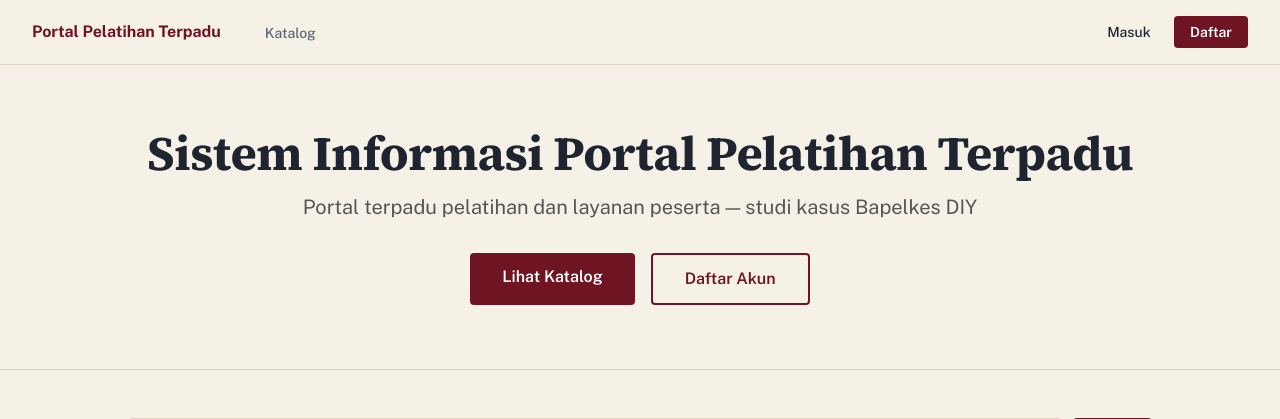
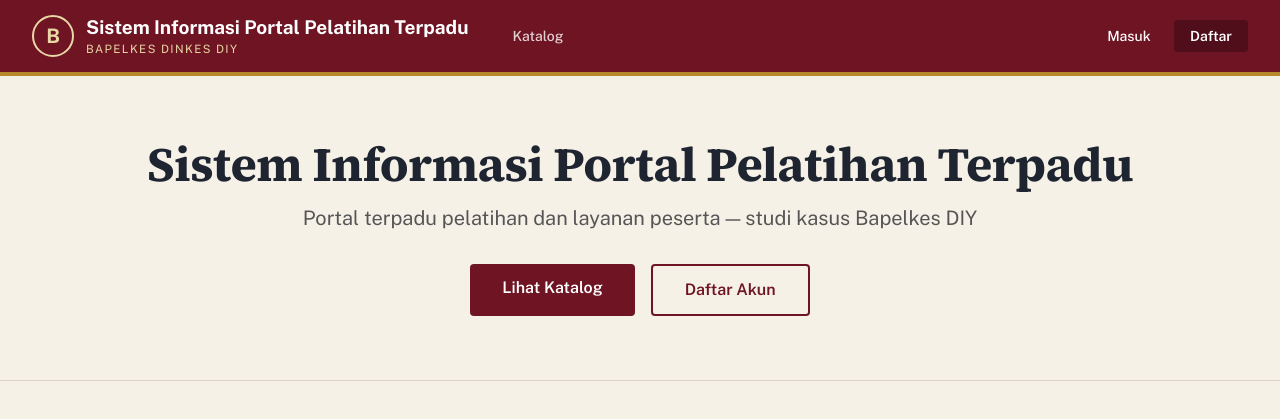
Before and after one commit to fc4stle/Bapelkes-ONE, a Laravel app: page / in a window 1280 px wide. Shown: the top 419 px of the page. Run offline with Laravel 12, Linux system fonts and the light colour scheme; data comes from the database, SQL or seed files in the repository; data that the repository does not hold is empty; style sheets or scripts are compiled from the project's sources.

Commit message:
feat: Langkah 2 - header dan navigasi redesain institusi (brand, nav links, dropdown, guest layout)

```diff
--- a/resources/views/components/dropdown-link.blade.php
+++ b/resources/views/components/dropdown-link.blade.php
@@ -1 +1 @@
-<a {{ $attributes->merge(['class' => 'block w-full px-4 py-2 text-start text-sm leading-5 text-[var(--color-text)] hover:bg-gray-100 focus:outline-none focus:bg-gray-100 transition duration-150 ease-in-out']) }}>{{ $slot }}</a>
+<a {{ $attributes->merge(['class' => 'block w-full px-4 py-2 text-start text-sm leading-5 text-[var(--color-text)] hover:bg-[var(--color-bg)] focus:outline-none focus:bg-[var(--color-bg)] transition duration-150 ease-in-out']) }}>{{ $slot }}</a>
--- a/resources/views/components/dropdown.blade.php
+++ b/resources/views/components/dropdown.blade.php
@@ -1,4 +1,4 @@
-@props(['align' => 'right', 'width' => '48', 'contentClasses' => 'py-1 bg-white'])
+@props(['align' => 'right', 'width' => '48', 'contentClasses' => 'py-1'])
 
 @php
 $alignmentClasses = match ($align) {
@@ -28,7 +28,7 @@ $width = match ($width) {
             class="absolute z-50 mt-2 {{ $width }} rounded-md shadow-lg {{ $alignmentClasses }}"
             style="display: none;"
             @click="open = false">
-        <div class="rounded-md ring-1 ring-black ring-opacity-5 {{ $contentClasses }}">
+        <div class="rounded-md {{ $contentClasses }}" style="background-color: var(--color-surface); border: 1px solid var(--color-line);">
             {{ $content }}
         </div>
     </div>
--- a/resources/views/components/nav-link.blade.php
+++ b/resources/views/components/nav-link.blade.php
@@ -2,8 +2,14 @@
 
 @php
 $classes = ($active ?? false)
-            ? 'inline-flex items-center px-1 pt-1 border-b-2 border-[var(--color-primary)] text-sm font-medium leading-5 text-[var(--color-text)] focus:outline-none focus:border-[var(--color-primary-hover)] transition duration-150 ease-in-out'
-            : 'inline-flex items-center px-1 pt-1 border-b-2 border-transparent text-sm font-medium leading-5 text-[var(--color-muted)] hover:text-[var(--color-text)] hover:border-[var(--color-line)] focus:outline-none focus:text-[var(--color-text)] focus:border-[var(--color-line)] transition duration-150 ease-in-out';
+            ? 'inline-flex items-center px-1 pt-1 border-b-4 text-sm font-medium leading-5 text-white focus:outline-none transition duration-150 ease-in-out'
+            : 'inline-flex items-center px-1 pt-1 border-b-4 border-transparent text-sm font-medium leading-5 text-white opacity-80 hover:opacity-100 focus:outline-none focus:opacity-100 transition duration-150 ease-in-out';
+@endphp
+
+@php
+if ($active ?? false) {
+    $classes .= ' border-[var(--color-gold-soft)]';
+}
 @endphp
 
 <a {{ $attributes->merge(['class' => $classes]) }}>
--- a/resources/views/components/responsive-nav-link.blade.php
+++ b/resources/views/components/responsive-nav-link.blade.php
@@ -2,8 +2,14 @@
 
 @php
 $classes = ($active ?? false)
-            ? 'block w-full ps-3 pe-4 py-2 border-l-4 border-[var(--color-primary)] text-start text-base font-medium text-[var(--color-primary)] bg-[#fdf2f4] focus:outline-none focus:text-[var(--color-primary-hover)] focus:bg-[#f8e8eb] focus:border-[var(--color-primary-hover)] transition duration-150 ease-in-out'
-            : 'block w-full ps-3 pe-4 py-2 border-l-4 border-transparent text-start text-base font-medium text-[var(--color-muted)] hover:text-[var(--color-text)] hover:bg-[var(--color-bg)] hover:border-[var(--color-line)] focus:outline-none focus:text-[var(--color-text)] focus:bg-[var(--color-bg)] focus:border-[var(--color-line)] transition duration-150 ease-in-out';
+            ? 'block w-full ps-3 pe-4 py-2 border-l-4 text-start text-base font-medium text-white focus:outline-none transition duration-150 ease-in-out'
+            : 'block w-full ps-3 pe-4 py-2 border-l-4 border-transparent text-start text-base font-medium text-white opacity-80 hover:opacity-100 focus:outline-none focus:opacity-100 transition duration-150 ease-in-out';
+@endphp
+
+@php
+if ($active ?? false) {
+    $classes .= ' border-[var(--color-gold-soft)]';
+}
 @endphp
 
 <a {{ $attributes->merge(['class' => $classes]) }}>
--- a/resources/views/layouts/navigation.blade.php
+++ b/resources/views/layouts/navigation.blade.php
@@ -1,14 +1,20 @@
-<nav x-data="{ open: false }" style="background-color: var(--color-bg); border-bottom: 1px solid var(--color-line);">
+<nav x-data="{ open: false }" style="background-color: var(--color-primary); border-bottom: 4px solid var(--color-accent);">
     <!-- Primary Navigation Menu -->
     <div class="max-w-7xl mx-auto px-4 sm:px-6 lg:px-8">
-        <div class="flex justify-between h-16">
-            <div class="flex">
-                <!-- Logo/Wordmark -->
-                <div class="shrink-0 flex items-center">
-                    <a href="/" class="font-bold text-sm sm:text-base" style="color: var(--color-primary);">
-                        Portal Pelatihan Terpadu
-                    </a>
-                </div>
+        <div class="flex justify-between" style="height: 72px;">
+            <div class="flex items-center">
+                <!-- Brand Circle + App Name -->
+                <a href="/" class="flex items-center gap-3 shrink-0">
+                    <!-- Circle Brand -->
+                    <div class="flex items-center justify-center w-[42px] h-[42px] rounded-full border-2" style="border-color: var(--color-gold-soft);">
+                        <span class="font-serif font-bold text-xl" style="color: var(--color-gold-soft);">B</span>
+                    </div>
+                    <!-- App Name Lines -->
+                    <div class="hidden sm:flex flex-col">
+                        <span class="font-serif font-bold text-lg leading-tight" style="color: white; font-size: 19px;">{{ config('app.name', 'Portal Pelatihan Terpadu') }}</span>
+                        <span class="text-xs uppercase tracking-[0.12em] leading-tight mt-0.5" style="color: var(--color-gold-soft); font-size: 11.5px;">BAPELKES DINKES DIY</span>
+                    </div>
+                </a>
 
                 <!-- Navigation Links -->
                 <div class="hidden space-x-8 sm:-my-px sm:ms-10 sm:flex">
@@ -68,11 +74,11 @@
                         <button
                             @click="notifOpen = !notifOpen"
                             class="relative p-2 rounded-lg transition-colors"
-                            style="background-color: transparent; border: none; cursor: pointer;"
-                            onmouseover="this.style.backgroundColor='var(--color-bg)'"
-                            onmouseout="this.style.backgroundColor='transparent'"
+                            style="background-color: transparent; border: none; cursor: pointer; color: white; opacity: 0.8;"
+                            @mouseenter="$el.style.opacity = '1'"
+                            @mouseleave="$el.style.opacity = '0.8'"
                         >
-                            <svg class="w-6 h-6" xmlns="http://www.w3.org/2000/svg" fill="none" viewBox="0 0 24 24" stroke="currentColor" style="color: var(--color-text);">
+                            <svg class="w-6 h-6" xmlns="http://www.w3.org/2000/svg" fill="none" viewBox="0 0 24 24" stroke="currentColor">
                                 <path stroke-linecap="round" stroke-linejoin="round" stroke-width="2" d="M15 17h5l-1.405-1.405A2.032 2.032 0 0118 14.158V11a6.002 6.002 0 00-4-5.659V5a2 2 0 10-4 0v.341C7.67 6.165 6 8.388 6 11v3.159c0 .538-.214 1.055-.595 1.436L4 17h5m6 0v1a3 3 0 11-6 0v-1m6 0H9" />
                             </svg>
 
@@ -129,7 +135,7 @@
                                                 @if (!$notif->read_at)
                                                     <span
                                                         class="inline-block w-2 h-2 rounded-full mt-1"
-                                                        style="background-color: var(--color-primary);"
+                                                        style="background-color: var(--color-accent);"
                                                     ></span>
                                                 @endif
                                             </div>
@@ -147,8 +153,8 @@
                                     href="{{ route('notifikasi.index') }}"
                                     class="block text-center py-2 text-sm font-semibold rounded-lg transition-colors"
                                     style="color: white; background-color: var(--color-primary); text-decoration: none;"
-                                    onmouseover="this.style.backgroundColor='var(--color-primary-hover)'"
-                                    onmouseout="this.style.backgroundColor='var(--color-primary)'"
+                                    @mouseenter="this.style.backgroundColor='var(--color-primary-hover)'"
+                                    @mouseleave="this.style.backgroundColor='var(--color-primary)'"
                                 >
                                     Lihat Semua
                                 </a>
@@ -159,21 +165,21 @@
 
                 @guest
                     <div class="space-x-2 text-sm font-medium">
-                        <a href="{{ route('login') }}" class="px-3 py-2 rounded-md" style="color: var(--color-text);">Masuk</a>
-                        <a href="{{ route('register') }}" class="px-4 py-2 rounded-[var(--radius-btn)] text-white font-semibold" style="background-color: var(--color-primary);">Daftar</a>
+                        <a href="{{ route('login') }}" class="px-3 py-2 rounded-md" style="color: white;">Masuk</a>
+                        <a href="{{ route('register') }}" class="px-4 py-2 rounded-[var(--radius-btn)] text-white font-semibold" style="background-color: var(--color-primary-hover);">Daftar</a>
                     </div>
                 @else
                 <x-dropdown align="right" width="48">
                     <x-slot name="trigger">
-                        <button class="inline-flex items-center px-3 py-2 border border-transparent text-sm leading-4 font-medium rounded-md" style="color: var(--color-text); background-color: var(--color-surface);">
+                        <button class="inline-flex items-center px-3 py-2 border border-transparent text-sm leading-4 font-medium rounded-[var(--radius-btn)]" style="color: white; background-color: var(--color-primary-hover);">
                             <div>{{ Auth::user()->name }}</div>
 
                             @if (auth()->user()->isPanitia())
-                                <span class="ms-2 inline-block px-2 py-1 text-xs font-semibold rounded-full" style="background-color: #fdf2f4; color: #7A1F2B;">Panitia</span>
+                                <span class="ms-2 inline-block px-2 py-1 text-xs font-semibold rounded-full" style="background-color: var(--color-primary-soft); color: var(--color-primary);">Panitia</span>
                             @elseif (auth()->user()->isAdmin())
-                                <span class="ms-2 inline-block px-2 py-1 text-xs font-semibold rounded-full" style="background-color: #fdf2f4; color: #7A1F2B;">Admin</span>
+                                <span class="ms-2 inline-block px-2 py-1 text-xs font-semibold rounded-full" style="background-color: var(--color-primary-soft); color: var(--color-primary);">Admin</span>
                             @else
-                                <span class="ms-2 inline-block px-2 py-1 text-xs font-semibold rounded-full" style="background-color: #f0fdf4; color: #15803d;">Peserta</span>
+                                <span class="ms-2 inline-block px-2 py-1 text-xs font-semibold rounded-full" style="background-color: color-mix(in srgb, var(--color-success) 15%, white); color: var(--color-success);">Peserta</span>
                             @endif
 
                             <div class="ms-1">
@@ -206,7 +212,7 @@
 
             <!-- Hamburger -->
             <div class="-me-2 flex items-center sm:hidden">
-                <button @click="open = ! open" class="inline-flex items-center justify-center p-2 rounded-md hover:bg-gray-100 focus:outline-none focus:bg-gray-100 transition duration-150 ease-in-out" style="color: var(--color-text);">
+                <button @click="open = ! open" class="inline-flex items-center justify-center p-2 rounded-md transition duration-150 ease-in-out" style="color: white;" @keydown.escape="open = false">
                     <svg class="h-6 w-6" stroke="currentColor" fill="none" viewBox="0 0 24 24">
                         <path :class="{'hidden': open, 'inline-flex': ! open }" class="inline-flex" stroke-linecap="round" stroke-linejoin="round" stroke-width="2" d="M4 6h16M4 12h16M4 18h16" />
                         <path :class="{'hidden': ! open, 'inline-flex': open }" class="hidden" stroke-linecap="round" stroke-linejoin="round" stroke-width="2" d="M6 18L18 6M6 6l12 12" />
@@ -217,7 +223,7 @@
     </div>
 
     <!-- Responsive Navigation Menu -->
-    <div :class="{'block': open, 'hidden': ! open}" class="hidden sm:hidden overflow-x-hidden">
+    <div :class="{'block': open, 'hidden': ! open}" class="hidden sm:hidden overflow-x-hidden" style="background-color: var(--color-primary-hover);">
         <div class="pt-2 pb-3 space-y-1">
             <x-responsive-nav-link :href="route('pelatihan.katalog')" :active="request()->routeIs('pelatihan.katalog', 'pelatihan.detail')">
                 Katalog
@@ -268,15 +274,15 @@
 
         <!-- Responsive Settings Options -->
         @guest
-        <div class="pt-4 pb-1 border-t border-[var(--color-line)] space-y-1">
+        <div class="pt-4 pb-1" style="border-top: 1px solid color-mix(in srgb, white 15%, transparent); space-y: 1;">
             <x-responsive-nav-link :href="route('login')">Masuk</x-responsive-nav-link>
             <x-responsive-nav-link :href="route('register')">Daftar</x-responsive-nav-link>
         </div>
         @else
-        <div class="pt-4 pb-1 border-t border-[var(--color-line)]">
+        <div class="pt-4 pb-1" style="border-top: 1px solid color-mix(in srgb, white 15%, transparent);">
             <div class="px-4">
-                <div class="font-medium text-base truncate" style="color: var(--color-text);">{{ Auth::user()->name }}</div>
-                <div class="font-medium text-sm text-[var(--color-muted)] truncate">{{ Auth::user()->email }}</div>
+                <div class="font-medium text-base truncate" style="color: white;">{{ Auth::user()->name }}</div>
+                <div class="font-medium text-sm truncate" style="color: color-mix(in srgb, white 60%, transparent);">{{ Auth::user()->email }}</div>
             </div>
 
             <div class="mt-3 space-y-1">
```
Also changed, not shown: resources/views/layouts/guest.blade.php (+14 -4 lines), tests/Feature/HeaderNavigasiTest.php (added, +42 -0 lines).
